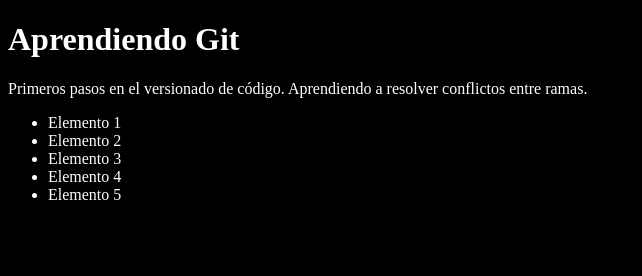
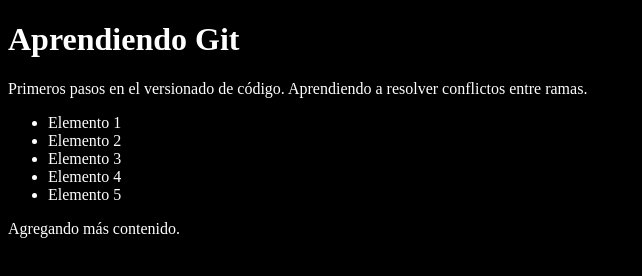
Before and after one commit to jose-verdugo/curso-git, a plain HTML site: page index.html in a window 1280 px wide. Shown: the whole page, without its empty margins (0-642 px from the left). Drawn offline with Linux system fonts and the light colour scheme.

```diff
--- a/index.html
+++ b/index.html
@@ -20,6 +20,7 @@
       <li>Elemento 4</li>
       <li>Elemento 5</li>
     </ul>
+    <p>Agregando más contenido.</p>
     <script src="app.js"></script>
   </body>
 </html>
```
